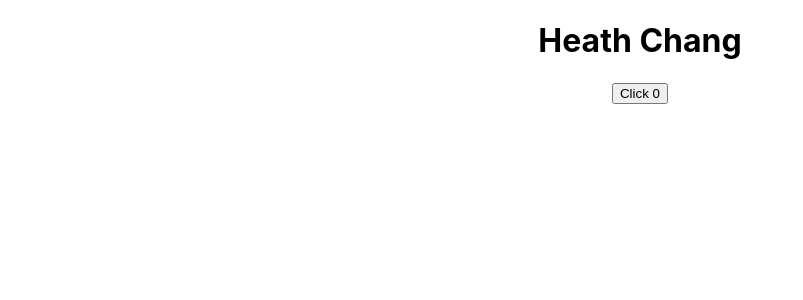
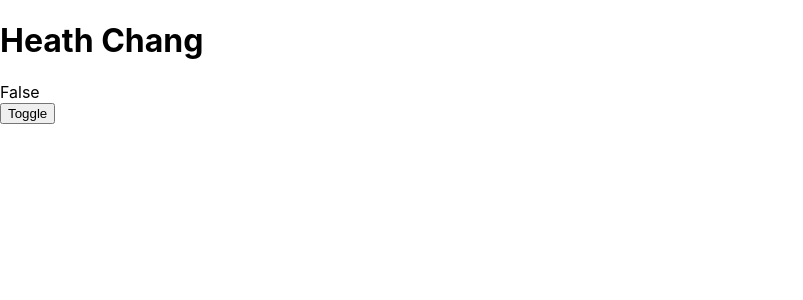
Before and after one commit to HeathChang/PersonalStudy, a React (Create React App) app in the folder react_course/react-basic/: page / in a window 1280 px wide. Shown: the top 300 px of the page, without its empty margins (0-803 px from the left). Built offline with nearby package versions, Linux system fonts and the light colour scheme.

Commit message:
210624_react_conditionRendering

```diff
--- a/react_course/react-basic/src/App copy.js
+++ b/react_course/react-basic/src/App copy.js
@@ -1,4 +1,5 @@
 import './App.css';
+import React from 'react';
 
 function App() {
 
--- a/react_course/react-basic/src/App.js
+++ b/react_course/react-basic/src/App.js
@@ -1,15 +1,24 @@
-//렌더링 될 때마다 특정 작업을 수행하도록 설정 →useEffect
-import './App.css';
-import React,{ useEffect, useState } from 'react';
-import Counter from './components/Counter';
+import React, { useEffect, useState } from 'react';
 
 function App() {
-
+  const [condition,setCondition] = useState(false);
+  const toggle=()=>{
+    setCondition(!condition)
+  }
+  useEffect(()=>{
+    console.log(condition);
+  })
+  const renderCondition = condition //?
+  ? "True"
+  : "False"
   return (
     <div className="App">
       <h1>Heath Chang</h1>
-      <Counter/>
-    </div>
+      <div>
+      {renderCondition}
+      </div>
+      <button onClick={toggle}>Toggle </button>
+      </div>
   );
 }
 
--- a/react_course/react-basic/src/components/Counter.js
+++ b/react_course/react-basic/src/components/Counter.js
@@ -1,16 +1,16 @@
 import React,{ useEffect, useState } from 'react';
 
 
-const Counter = ()=> {
+const Counter = (props)=> {
     const [count,setCount] = useState(0);
 
     const increment=()=>{
       setCount(count+1);
     }
 
-
+    const clickString =props.click || "Click Default";
     return (
-        <button onClick={increment}> Click {count}</button>
+        <button onClick={increment}>  {clickString} {count}</button>
     );
 
 }
```
Also changed, not shown: react_course/react-basic/src/AppJS_Backup/App_7_Components.js (added, +16 -0 lines), react_course/react-basic/src/AppJS_Backup/App_8_props.js (added, +23 -0 lines), react_course/react-basic/src/AppJS_Backup/App_4_basicEvent.js (renamed from react_course/react-basic/src/AppJS_Backup/App_basicEvent.js), react_course/react-basic/src/AppJS_Backup/App_5-1_userState_1.js (renamed from react_course/react-basic/src/AppJS_Backup/App_userState_1.js), react_course/react-basic/src/AppJS_Backup/App_5-2_userState_2.js (renamed from react_course/react-basic/src/AppJS_Backup/App_userState_2.js), react_course/react-basic/src/AppJS_Backup/App_6_userEffect.js (renamed from react_course/react-basic/src/AppJS_Backup/App_userEffect.js).
